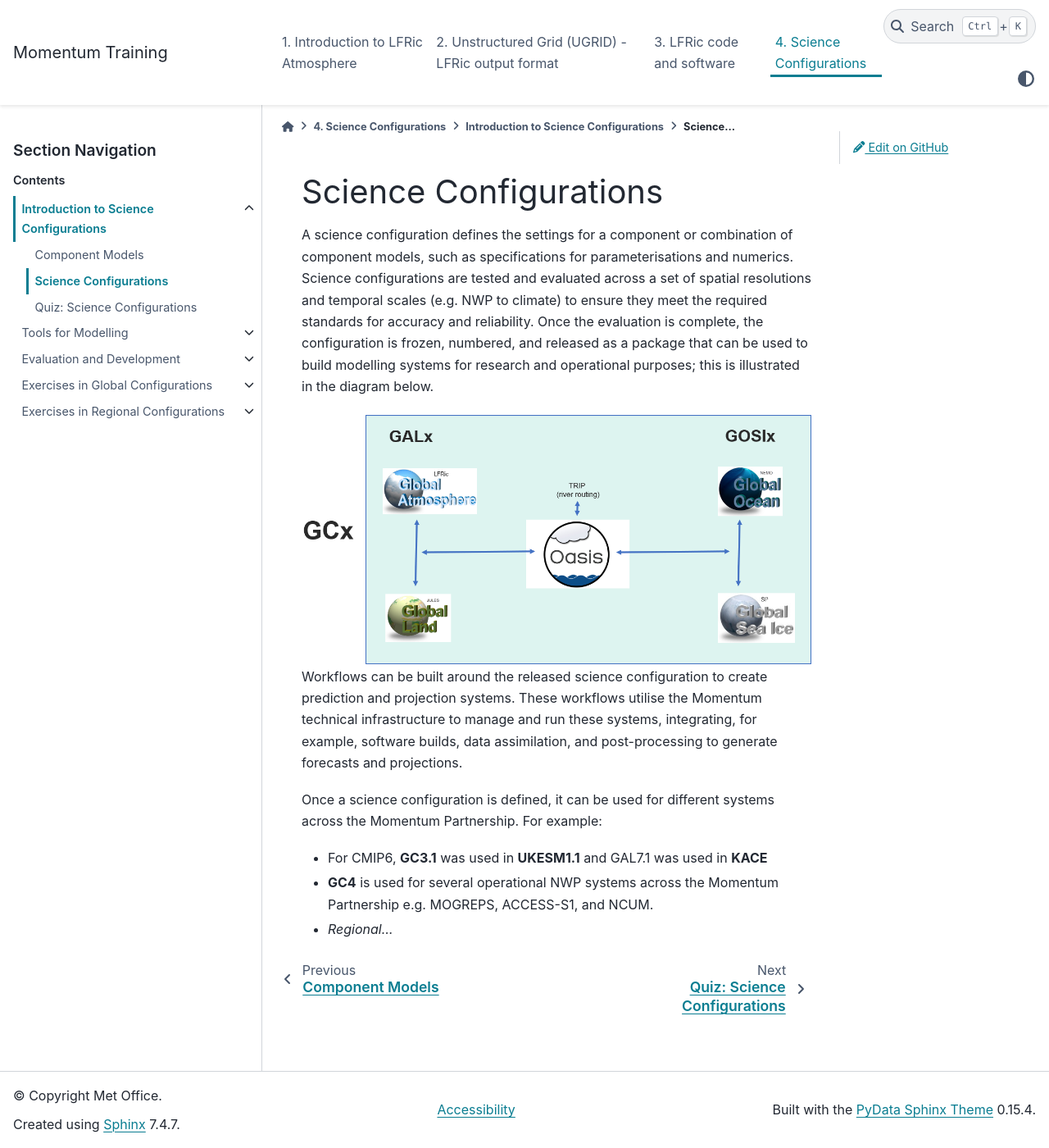
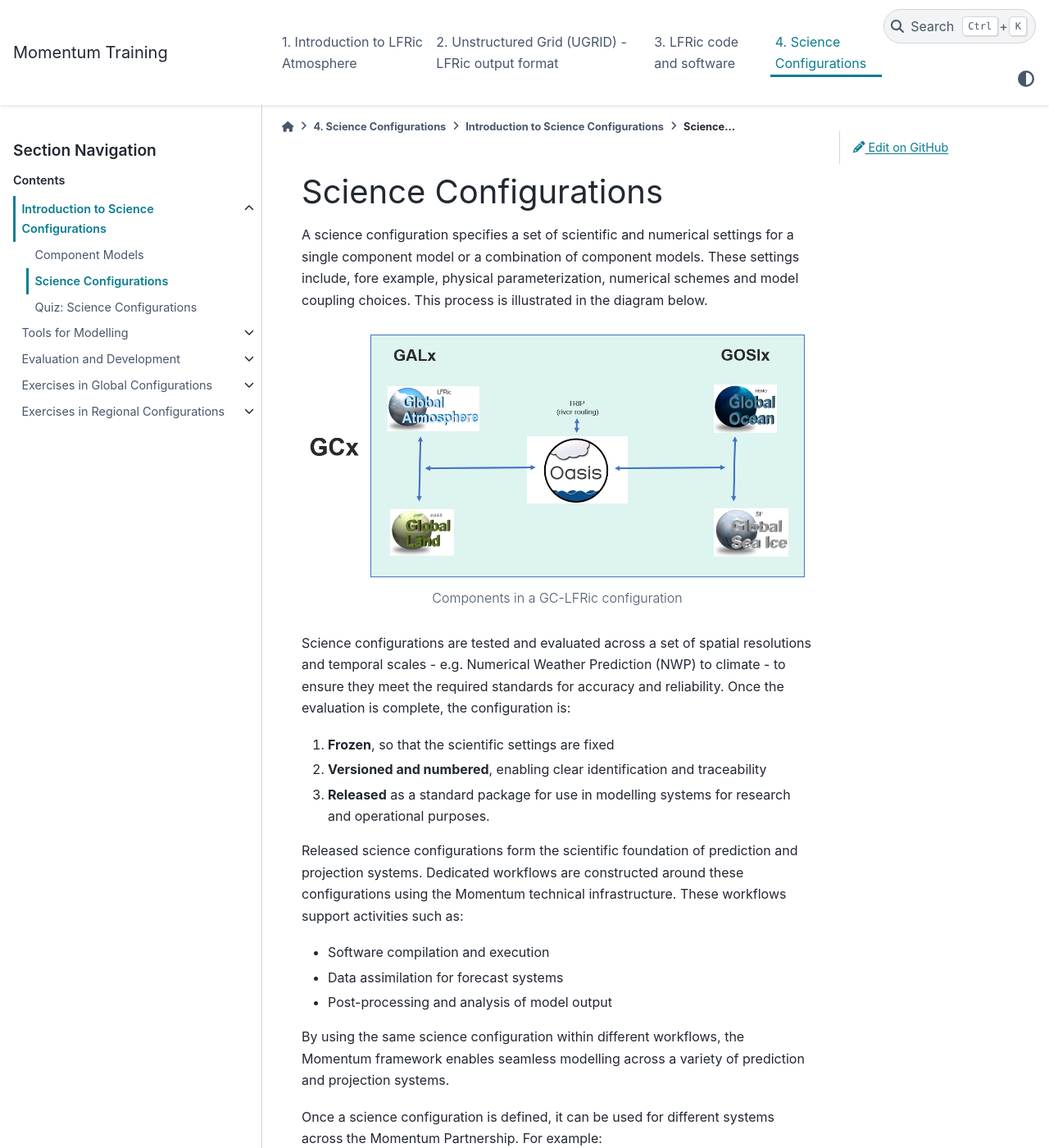
Before and after one commit to MetOffice/LFRic-Atmosphere-Training, a Sphinx documentation site: the page built from source/modelling/introduction/science_config/science_config.rst, in a window 1280 px wide and 1400 px high. Shown: the whole window at 82% size. Built offline with Sphinx 7.4.7 and the PyData theme 0.15.4, drawn with Linux system fonts in a browser that asks for light colours; some of the changed text lies outside the part shown.

Commit message:
update module 4 intro

```diff
--- a/source/modelling/introduction/science_config/science_config.rst
+++ b/source/modelling/introduction/science_config/science_config.rst
@@ -1,17 +1,33 @@
 **********************
 Science Configurations
 **********************
-A science configuration defines the settings for a component or combination of component models, such as specifications for parameterisations and numerics. Science configurations are tested and evaluated across a set of spatial resolutions and temporal scales (e.g. NWP to climate) to ensure they meet the required standards for accuracy and reliability. Once the evaluation is complete, the configuration is frozen, numbered, and released as a package that can be used to build modelling systems for research and operational purposes; this is illustrated in the diagram below.
+A science configuration specifies a set of scientific and numerical settings for a single component model or a combination of component models. These settings include, fore example, physical parameterization, numerical schemes and model coupling choices.
+This process is illustrated in the diagram below.
 
-.. image:: /_static/components.png
+.. figure:: /_static/components.png
    :width: 650px
+   :alt: components in a GC-LFRic configuration
 
-Workflows can be built around the released science configuration to create prediction and projection systems. These workflows utilise the Momentum technical infrastructure to manage and run these systems, integrating, for example, software builds, data assimilation, and post-processing to generate forecasts and projections.
+   Components in a GC-LFRic configuration
+
+Science configurations are tested and evaluated across a set of spatial resolutions and temporal scales - e.g. Numerical Weather Prediction (NWP) to climate - to ensure they meet the required standards for accuracy and reliability. Once the evaluation is complete, the configuration is:
+
+1. **Frozen**, so that the scientific settings are fixed
+2. **Versioned and numbered**, enabling clear identification and traceability
+3. **Released** as a standard package for use in modelling systems for research and operational purposes.
+
+Released science configurations form the scientific foundation of prediction and projection systems. Dedicated workflows are constructed around these configurations using the Momentum technical infrastructure. These workflows support activities such as:
+
+* Software compilation and execution
+* Data assimilation for forecast systems
+* Post-processing and analysis of model output
+
+By using the same science configuration within different workflows, the Momentum framework enables seamless modelling across a variety of prediction and projection systems.
 
 Once a science configuration is defined, it can be used for different systems across the Momentum Partnership. For example:
 
-* For CMIP6, **GC3.1** was used in **UKESM1.1** and GAL7.1 was used in **KACE**
+* For **CMIP6**, **GC3.1** was used in **UKESM1.1** and **GAL7.1** was used in **KACE**
 
-* **GC4** is used for several operational NWP systems across the Momentum Partnership e.g. MOGREPS, ACCESS-S1, and NCUM.
+* The **GC4** science configuration is used for several operational NWP systems across the Momentum Partnership e.g. MOGREPS, ACCESS-S1, and NCUM.
 
 * *Regional...*
```
Also changed, not shown: source/modelling/introduction/core_models/core_models.rst (+15 -4 lines), source/modelling/introduction/index.rst (+6 -2 lines).
